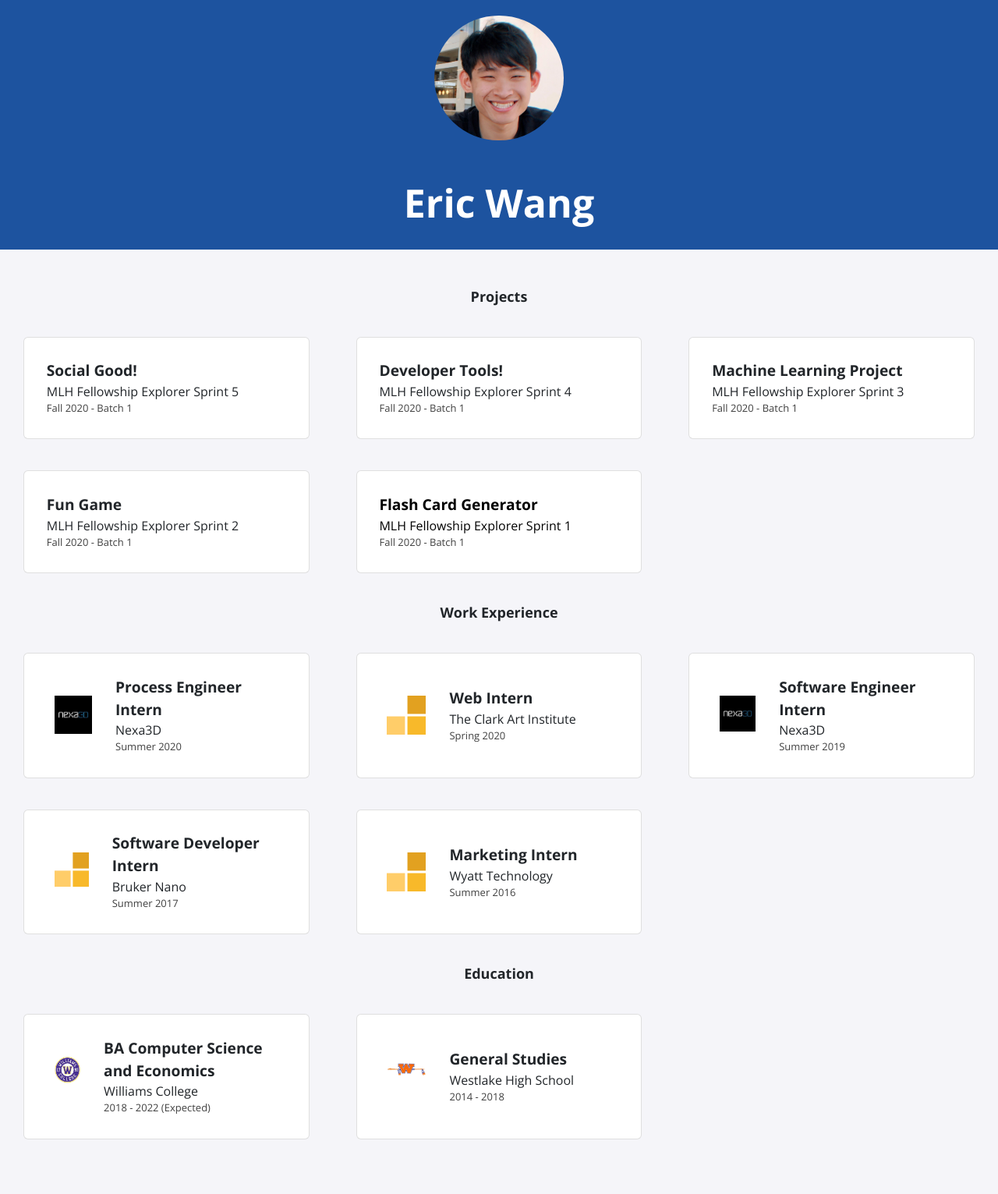
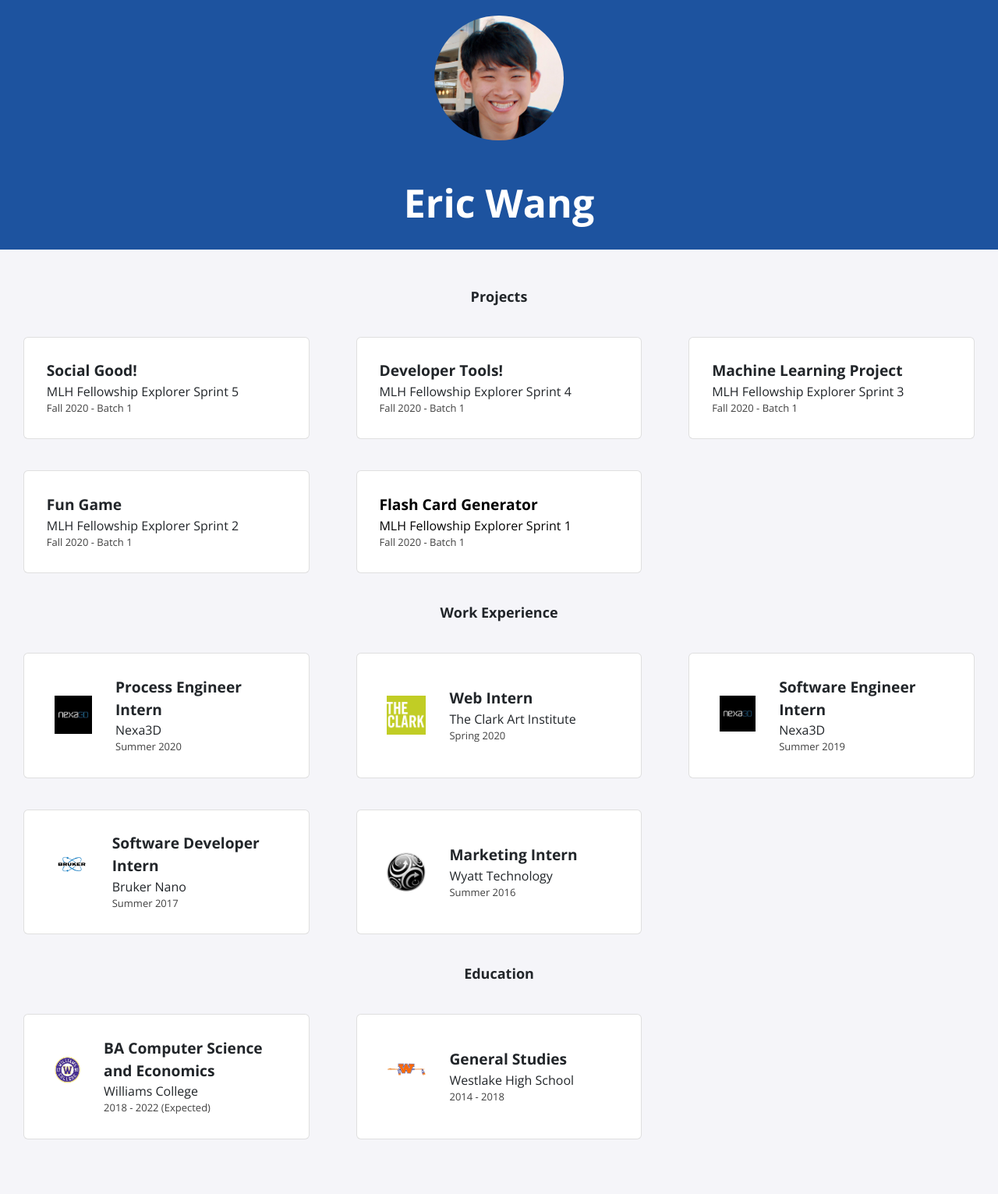
Before and after one commit to erocwang/erocwang.github.io, a Jekyll site: the page built from index.html, in a window 1280 px wide. Shown: the whole page at 78% size. Built offline with Jekyll 4.4.1, drawn with Linux system fonts in a browser that asks for light colours; nearby versions of some CDN libraries.

Commit message:
Update experience.yml

```diff
--- a/_data/experience.yml
+++ b/_data/experience.yml
@@ -6,7 +6,7 @@
 - role: Web Intern
   company: The Clark Art Institute
   dates: Spring 2020
-  logo: fellowship.svg
+  logo: clark_logo.png
 
 - role: Software Engineer Intern
   company: Nexa3D
@@ -16,9 +16,9 @@
 - role: Software Developer Intern
   company: Bruker Nano
   dates: Summer 2017
-  logo: fellowship.svg
+  logo: bruker_logo.png
 
 - role: Marketing Intern
   company: Wyatt Technology
   dates: Summer 2016
-  logo: fellowship.svg
+  logo: wyatt_logo.jpg
```
